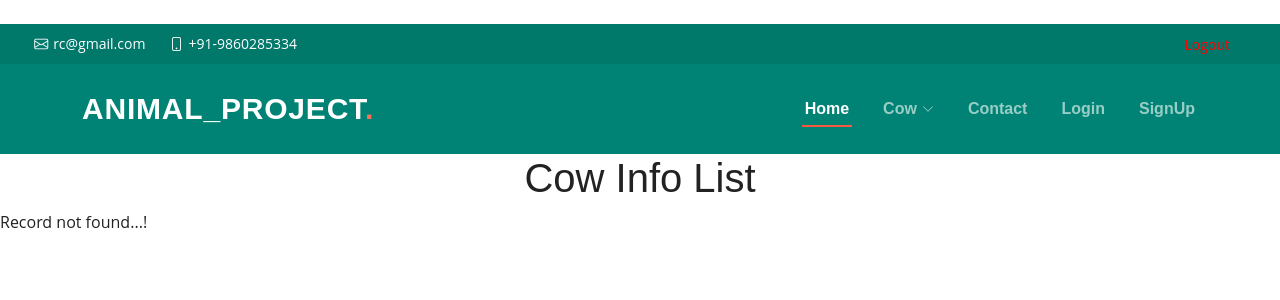
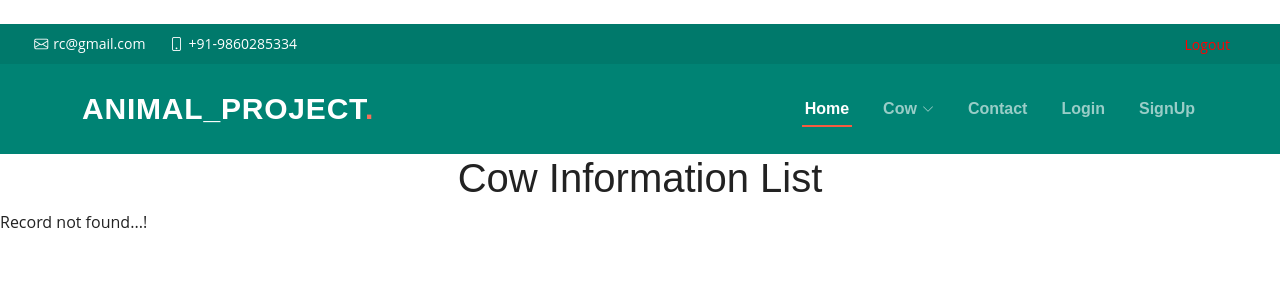
Before and after one commit to chougalerohit/animalgithubserver, a Django app: page /show/ in a window 1280 px wide. Shown: the top 300 px of the page. Run offline with Django 4.2, Linux system fonts and the light colour scheme; the visitor is signed in with stand-in values (Sample User, id 1); data that the repository does not hold is empty; some libraries are stand-ins or nearby versions.

Commit message:
cow_list.html file second time  modified

```diff
--- a/templates/cow/cow_list.html
+++ b/templates/cow/cow_list.html
@@ -47,7 +47,7 @@
 }
 </style>
 <body>
-          <h1 align="center">Cow Info List</h1>
+          <h1 align="center">Cow Information List</h1>
           {% if cow_list %}
           <table border="1" align="center" margin="auto">
             <tr>
```
